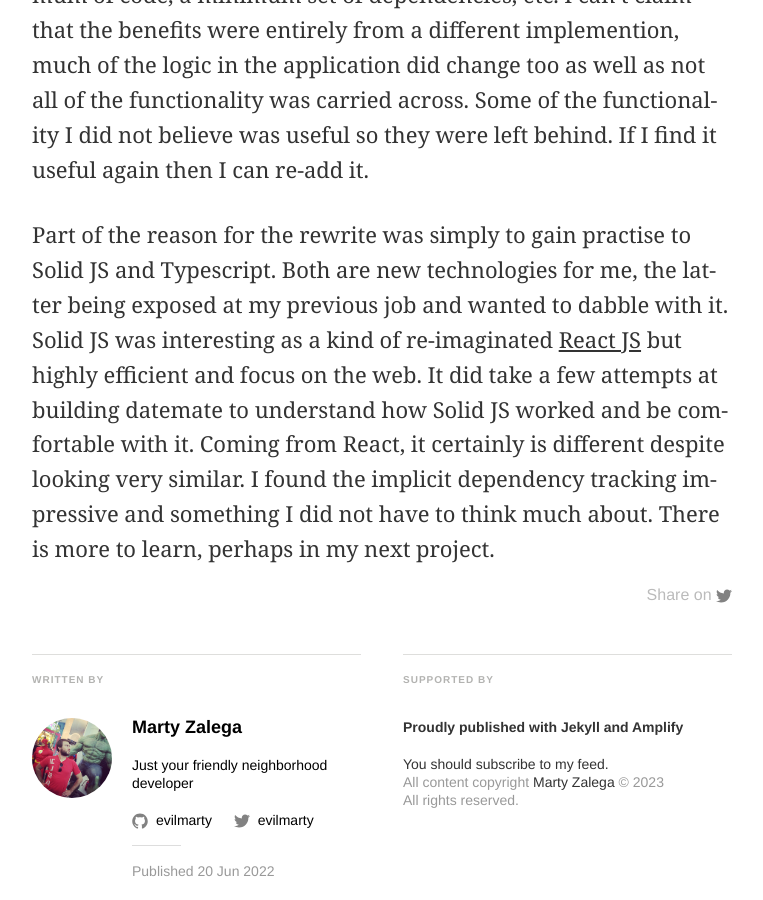
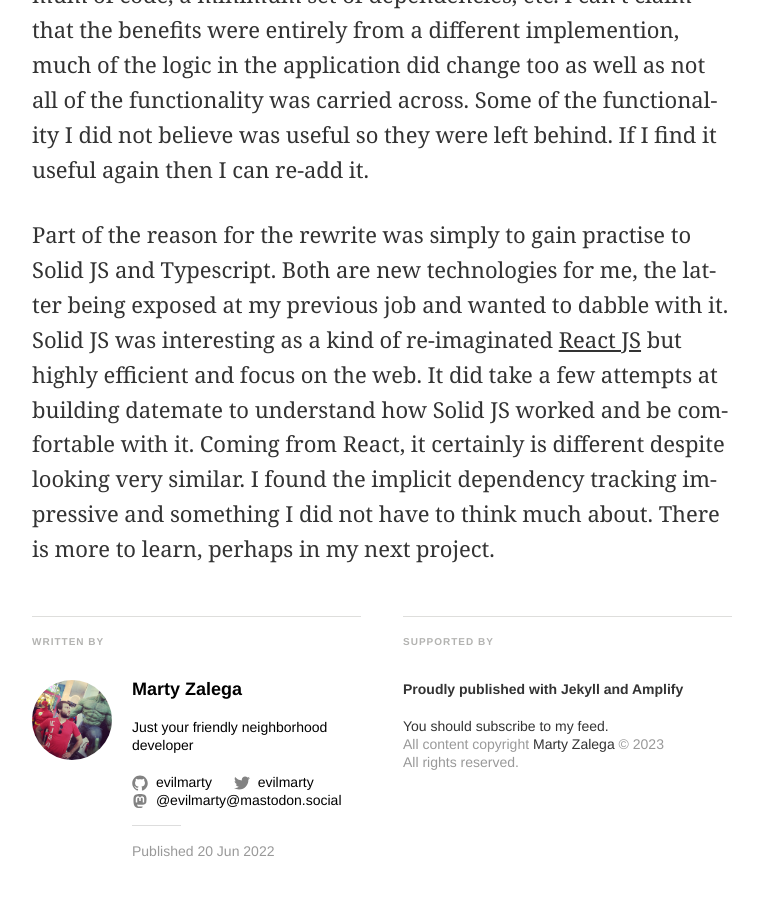
Before and after one commit to evilmarty/evilmarty.github.io, a Jekyll site: the page built from _posts/2022-06-20-datemate-rewritten.md, in a window 1280 px wide and 900 px high, scrolled down 1267 px. Shown: the whole window, without its empty margins (258-1021 px from the left). Built offline with Jekyll 4.4.1, drawn with Linux system fonts in a browser that asks for light colours.

Commit message:
Add mastodon social link

```diff
--- a/_config.yml
+++ b/_config.yml
@@ -20,7 +20,8 @@ bio: >
   Just your friendly neighborhood developer
 author_image: "/assets/images/author.jpg"
 twitter_username: evilmarty
-github_username:  evilmarty
+github_username: evilmarty
+mastodon_username: "@evilmarty@mastodon.social"
 
 # Build settings
 markdown: kramdown
--- /dev/null
+++ b/_includes/icon-mastodon.html
@@ -0,0 +1,4 @@
+{% assign parts = include.username | split: "@" %}
+{% assign username = parts | slice: 1 %}
+{% assign server = parts | slice: 2 %}
+<a href="https://{{ server }}/@{{ username }}"><span class="icon icon--mastodon">{% include icon-mastodon.svg %}</span><span class="username">@{{ username }}@{{ server }}</span></a>
--- a/_layouts/post.html
+++ b/_layouts/post.html
@@ -11,14 +11,6 @@ layout: default
       <a name="topofpage"></a>
       {{content}}
     </section>
-    <footer class="post-footer">
-      <section class="share">
-        <a class="icon" href="https://twitter.com/intent/tweet?url={{ site.url }}{{ page.id }}&text={{page.title | cgi_escape}}&via={{ site.twitter_username }}" target="_blank">
-          Share on
-          {% include icon-twitter.html %}
-        </a>
-      </section>
-    </footer>
     <div class="bottom-teaser cf">
       <div class="isLeft">
         <h5 class="index-headline featured"><span>Written by</span></h5>
@@ -40,6 +32,13 @@ layout: default
               {% endif %}
             </span>
           </p>
+          {% if site.mastodon_username %}
+            <p>
+              <span>
+                {% include icon-mastodon.html username=site.mastodon_username %}
+              </span>
+            </p>
+          {% endif %}
           <hr>
           <p class="published">Published <time datetime="{{ page.date | date: "%F %R" }}">{{ page.date | date_to_string }}</time></p>
         </section>
```
Also changed, not shown: _includes/icon-mastodon.svg (added).
